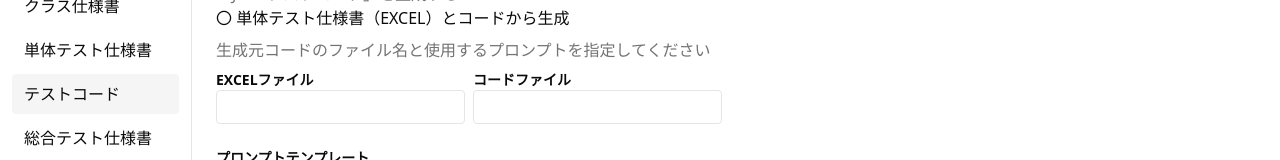
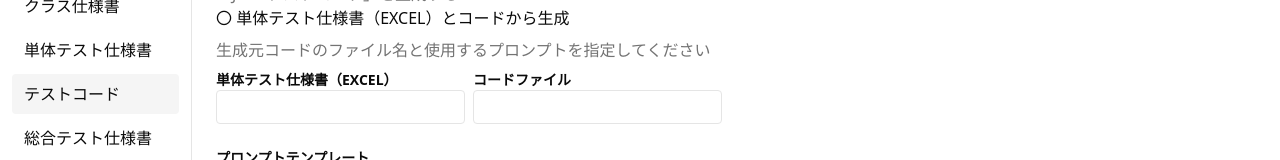
Before and after one commit to MasayukiOrihara/dev-flow-kit, a Next.js app: page /tools/testCode in a window 1280 px wide. Shown: the part 335-495 px from the top of the page. Built offline with nearby package versions, Linux system fonts and the light colour scheme.

Commit message:
文言の変更

```diff
--- a/app/tools/testCode/page.tsx
+++ b/app/tools/testCode/page.tsx
@@ -122,7 +122,7 @@
           <div className="flex flex-col gap-2">
             <div className="flex gap-2 my-2">
               <div>
-                <p className="text-sm font-bold">EXCELファイル</p>
+                <p className="text-sm font-bold">単体テスト仕様書（EXCEL）</p>
                 <input
                   className="border rounded px-2 py-1"
                   value={excelFileName}
```
